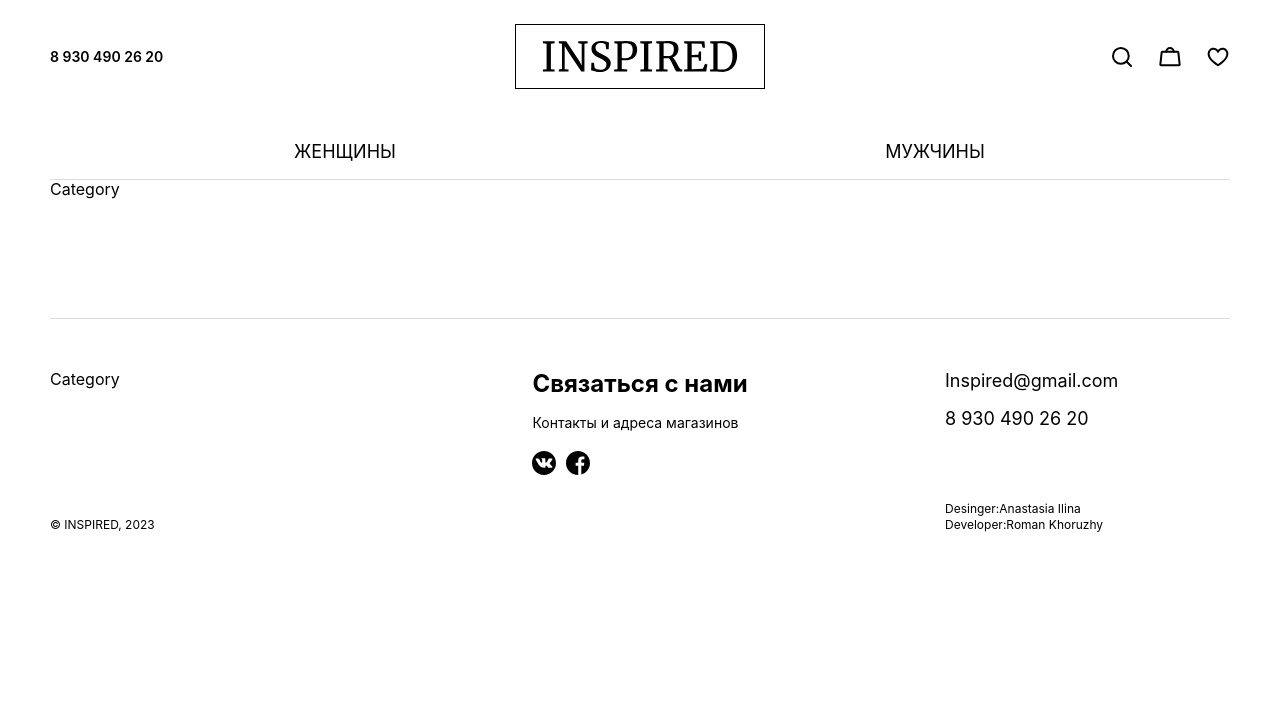
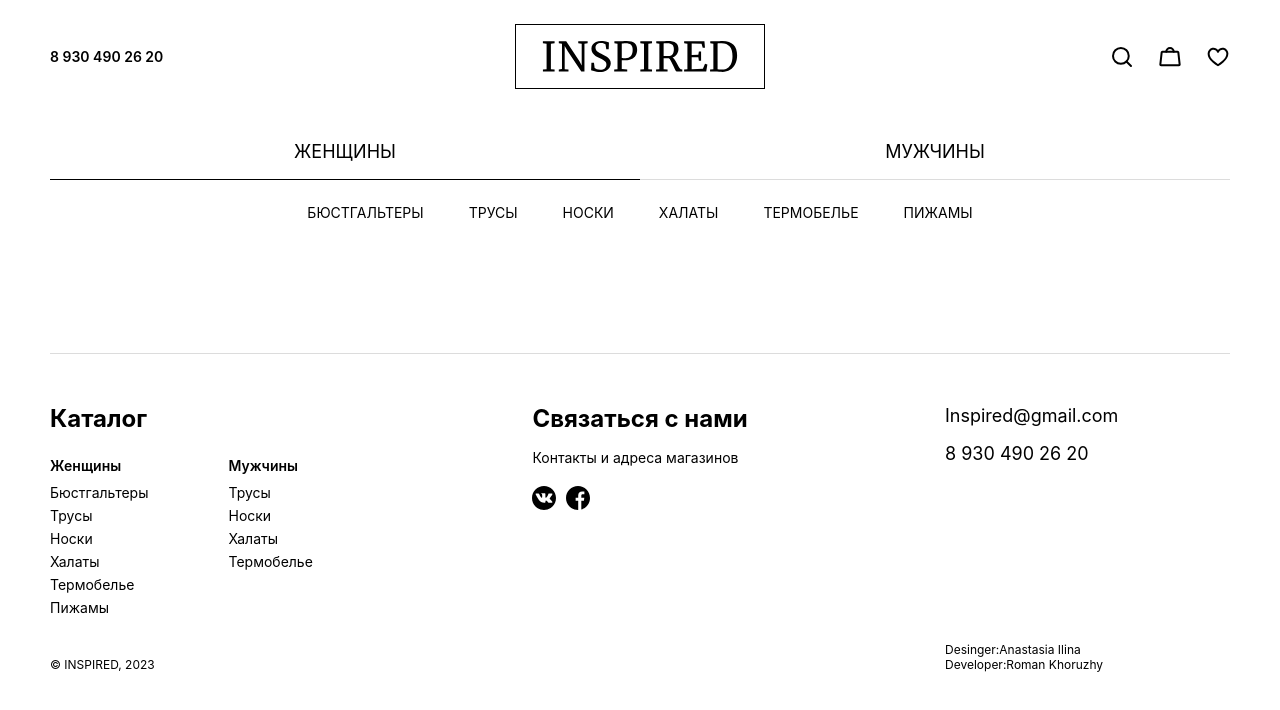
Before and after one commit to geran1ka/InspiredReact, a React (Vite) app: page / in a window 1280 px wide. Shown: the top 710 px of the page. Built offline with nearby package versions, Linux system fonts and the light colour scheme.

Commit message:
category

```diff
--- a/src/components/Footer/Footer.jsx
+++ b/src/components/Footer/Footer.jsx
@@ -1,6 +1,6 @@
 import { Container } from '../Layout/Container/Container.jsx';
 import s from './Footer.module.scss';
-import { Category } from '../header/Navigation/Category/Category.jsx';
+import { Category } from './Categoty/Category.jsx';
 import { Social } from './Social/Social.jsx';
 import { Contacts } from './Contacts/Contacts.jsx';
 import { Copyright } from './Copyright/Copyright.jsx';
--- a/src/components/header/Navigation/Category/Category.jsx
+++ b/src/components/header/Navigation/Category/Category.jsx
@@ -1 +1,21 @@
-export const Category = ({list}) => <div>Category</div>
+import { NavLink, useLocation } from "react-router-dom";
+import s from './Category.module.scss';
+import cn from "classnames";
+
+export const Category = ({list}) => {
+  const location = useLocation();
+  const gender = location.pathname.split('/')[1] || 'women';
+  const categoriesList = list.find(item => item.link === gender)
+  return (
+  <ul className={s.category}>
+    {categoriesList.categories.map(item => (
+      <li key={item.link} className={s.item}>
+        <NavLink
+          className={({isActive}) => cn(s.link, isActive && s.linkActive)}
+          to={`${gender}/${item.link}`}
+        >{item.title}</NavLink>
+      </li>
+      ))}
+  </ul>
+  )
+}
--- a/src/components/header/Navigation/Gender/Gender.jsx
+++ b/src/components/header/Navigation/Gender/Gender.jsx
@@ -1,15 +1,23 @@
-import { NavLink } from 'react-router-dom';
+import { NavLink, useLocation } from 'react-router-dom';
 import s from './Gender.module.scss';
 import cn from 'classnames';
 
-export const Gender = ({list}) => (
+export const Gender = ({list}) => {
+const location = useLocation();
+const gender = location.pathname.split('/')[1] || 'women';
+
+return (
   <ul className={s.gender}>
       {list.map(item => (
         <li key={item.link} className={s.item}>
-        <NavLink className={({isActive}) => cn(s.link, isActive && s.linkActive)} to={item.link}>
+          <NavLink
+            className={({isActive}) =>
+              cn(s.link, (isActive || gender === item.link) && s.linkActive)
+              } to={item.link}>
             {item.title}
           </NavLink>
         </li>
       ))}
     </ul>
   )
+}
```
Lines whose indentation alone changed are shown as unchanged.
